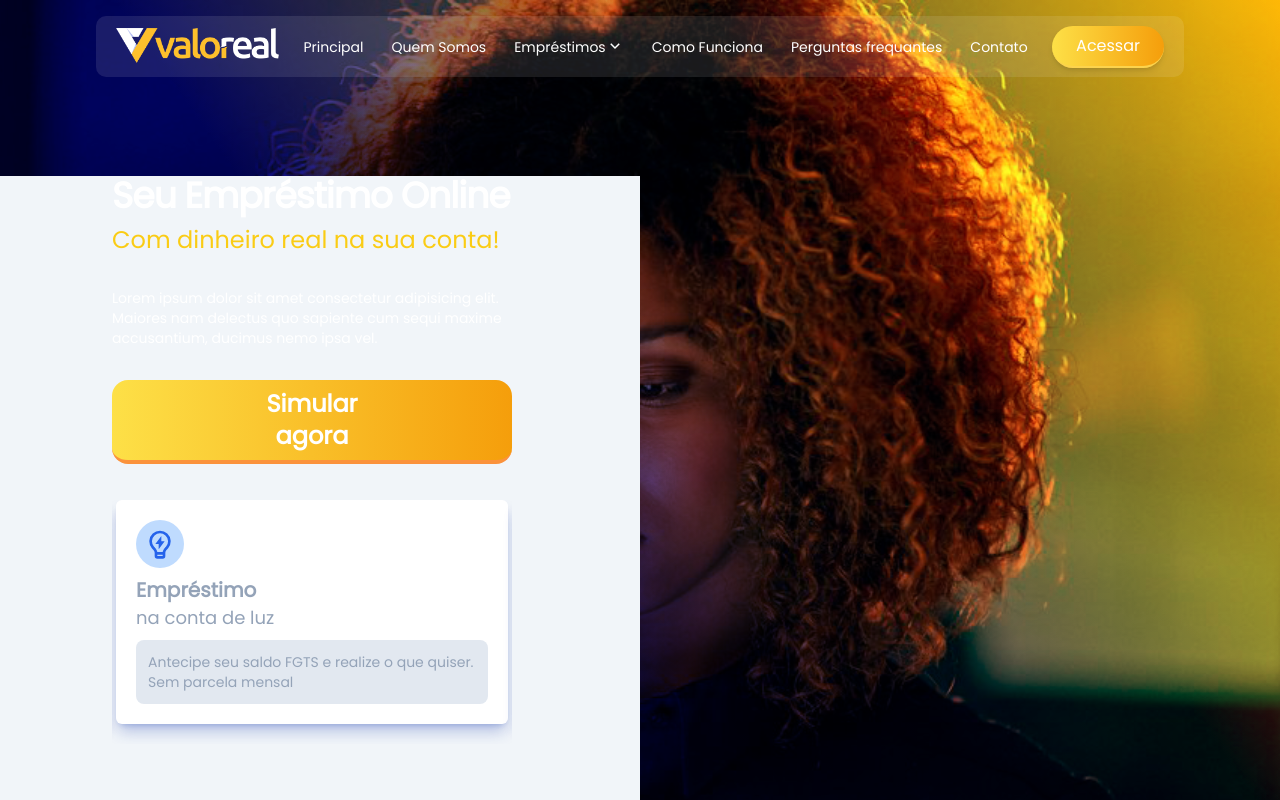
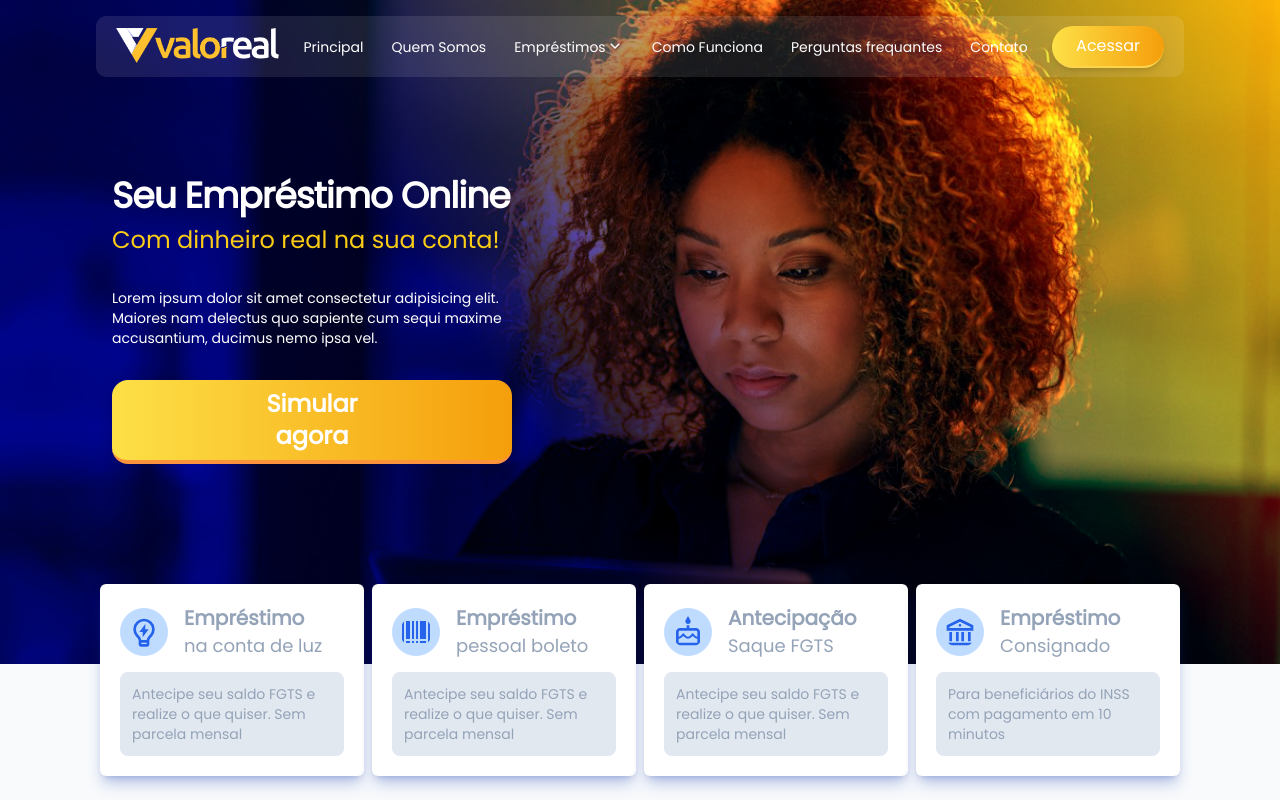
Before and after one commit to mdamascena/newsite, a Next.js app: page / in a window 1280 px wide. Shown: the top 800 px of the page. Built offline with nearby package versions, Linux system fonts and the light colour scheme; a web font is replaced by a local one.

Commit message:
Nova personagem

```diff
--- a/components/FGTS/RegrasGeraisFGTS.jsx
+++ b/components/FGTS/RegrasGeraisFGTS.jsx
@@ -1,5 +1,5 @@
 import Image from "next/image"
-import ImgFGTS from '../../public/img/modelo_icone_fgts.png'
+import ImgFGTS from '../../public/img/pers_icone_credito.png'
 import {FaCheck} from 'react-icons/fa'
 import tw from 'tailwind-styled-components'
 
@@ -77,7 +77,7 @@ export default function SectionDescFGTS() {
                 </div>
 
                 <figure className="col-span-1 lg:order-1 px-11 lg:px-0 flex content-end lg:justify-end justify-center">
-                    <Image width={580} height={725} src={ImgFGTS} alt=""/>
+                    <Image width={545} height={580} src={ImgFGTS} alt=""/>
                 </figure>
 
 
--- a/components/FGTS/TaxaFGTS.jsx
+++ b/components/FGTS/TaxaFGTS.jsx
@@ -19,7 +19,7 @@ export default function SectionTaxa() {
 
             </div>
 
-            <div className='grid grid-cols-3 lg:mx-4 lg:mb-32 mb-10'>
+            <div className='grid grid-cols-3 lg:mx-4 mb-10'>
 
                 <div className='lg:col-span-2 col-span-3 rounded-3xl bg-white p-7 my-4 lg:mr-6 shadow-lg order-2 lg:order-1'>
 
--- a/components/FGTS/VantagensFGTS.jsx
+++ b/components/FGTS/VantagensFGTS.jsx
@@ -109,7 +109,7 @@ export default function SectionVantagens(){
                 </div>
 
                 <div className='pt-0 lg:pt-8 lg:px-4 lg:col-span-3 col-span-2 flex justify-center lg:order-2 order-3'>
-                    <Image src={Persona}/>
+                    <Image src={Persona} alt=''/>
                 </div>
 
                 <div className='lg:my-auto my-0 lg:px-0 px-2 lg:pt-12 pt-8 lg:order-3'>
--- a/components/PRINCIPAL/MainHome.jsx
+++ b/components/PRINCIPAL/MainHome.jsx
@@ -67,7 +67,7 @@ export default function MainHome() {
 
       <div className="grid grid-cols-1 lg:grid-cols-2">
 
-        <div className="col-span-1 px-5 lg:pl-28 lg:pr-32 lg:mt-44 lg:mb-36 mb-[5vh] bg-slate-100">
+        <div className="col-span-1 px-5 lg:pl-28 lg:pr-32 lg:mt-44 lg:mb-36 mb-[5vh]">
 
 
           <div className="mt-24 lg:mt-0">
@@ -91,62 +91,7 @@ export default function MainHome() {
             <BtnHome>Simular agora</BtnHome>
           </div>
 
-          <div className=''>
-            <Carousel className="grid grid-cols-1 relative lg:-top-5 -top-16"
-              autoPlay={'true'}
-              infiniteLoop={'true'}
-              centerMode={''}
 
-              centerSlidePercentage={85}
-              showThumbs={'true'}
-              showStatus={''}
-              showIndicators={''}
-              interval={8000}>
-
-              {/*Energia*/}
-              <CardMod className='mb-5'>
-                <div className="p-3 duration-300 poppins text-left">
-                  <RiLightbulbFlashLine className="text-5xl mb-2 text-blue-600 z-50 bg-blue-200 group-hover:bg-blue-400 group-hover:text-blue-100 duration-300 p-2 rounded-full" />
-                  <p className="text-xl font-bold text-slate-400 mb-0 group-hover:text-white">Empréstimo</p>
-                  <p className="text-lg text-slate-400 mb-2 group-hover:text-white">na conta de luz</p>
-                  <p className="text-slate-400 text-sm bg-slate-200 p-3 rounded-lg group-hover:bg-blue-100 group-hover:text-blue-500">Antecipe seu saldo FGTS e realize o que quiser. Sem parcela mensal</p>
-                </div>
-              </CardMod>
-
-              {/*Boleto*/}
-              <CardMod className='mb-5'>
-                <div className="p-3 duration-300 poppins text-left">
-                  <AiOutlineBarcode className="text-5xl mb-2 text-blue-600 z-50 bg-blue-200 group-hover:bg-blue-400 group-hover:text-blue-100 duration-300 p-2 rounded-full" />
-                  <p className="text-xl font-bold text-slate-400 mb-0 group-hover:text-white">Empréstimo</p>
-                  <p className="text-lg text-slate-400 mb-2 group-hover:text-white">Pessoal CredBoleto</p>
-                  <p className="text-slate-400 text-sm bg-slate-200 p-3 rounded-lg group-hover:bg-blue-100 group-hover:text-blue-500">Antecipe seu saldo FGTS e realize o que quiser. Sem parcela mensal</p>
-                </div>
-              </CardMod>
-
-              {/*FGTS*/}
-              <CardMod className='mb-5'>
-                <div className="p-3 duration-300 poppins text-left">
-                  <MdOutlineCake className="text-5xl mb-2 text-blue-600 z-50 bg-blue-200 group-hover:bg-blue-400 group-hover:text-blue-100 duration-300 p-2 rounded-full" />
-                  <p className="text-xl font-bold text-slate-400 mb-0 group-hover:text-white">Antecipação</p>
-                  <p className="text-lg text-slate-400 mb-2 group-hover:text-white">Saque-Aniversário FGTS</p>
-                  <p className="text-slate-400 text-sm bg-slate-200 p-3 rounded-lg group-hover:bg-blue-100 group-hover:text-blue-500">Antecipe seu saldo FGTS e realize o que quiser. Sem parcela mensal</p>
-                </div>
-              </CardMod>
-
-              {/*Consignado*/}
-              <CardMod className='mb-5'>
-                <div className="p-3 duration-300 poppins text-left">
-                  <div className='flex'>
-                    <RiBankLine className="text-5xl mb-2 text-blue-600 z-50 bg-blue-200 group-hover:bg-blue-400 group-hover:text-blue-100 duration-300 p-2 rounded-full" />
-                    <span className='bg-red-600 text-white p-1 rounded-md text-[10px] h-5 my-auto ml-48'>EM BREVE</span>
-                  </div>
-                  <p className="text-xl font-bold text-slate-400 mb-0 group-hover:text-white">Empréstimo</p>
-                  <p className="text-lg text-slate-400 mb-2 group-hover:text-white">Consignado</p>
-                  <p className="text-slate-400 text-sm bg-slate-200 p-3 rounded-lg group-hover:bg-blue-100 group-hover:text-blue-500">Para beneficiários do INSS com pagamento em 10 minutos</p>
-                </div>
-              </CardMod>
-            </Carousel>
-          </div>
 
         </div>
 
```
Also changed, not shown: public/img/pers_icone_credito.png (added), public/img/pers_iconefgts.png (added).
